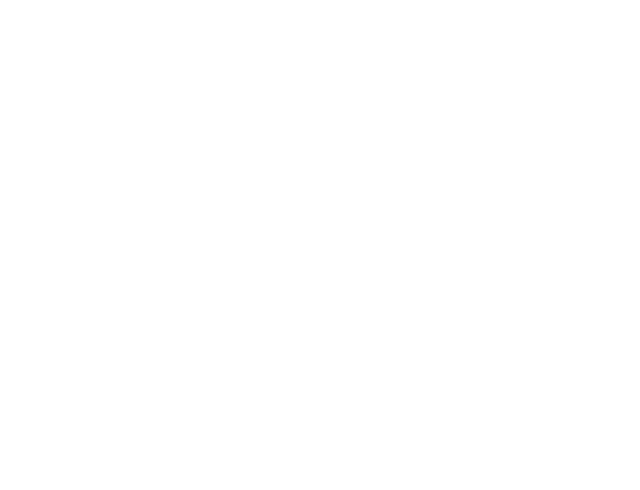
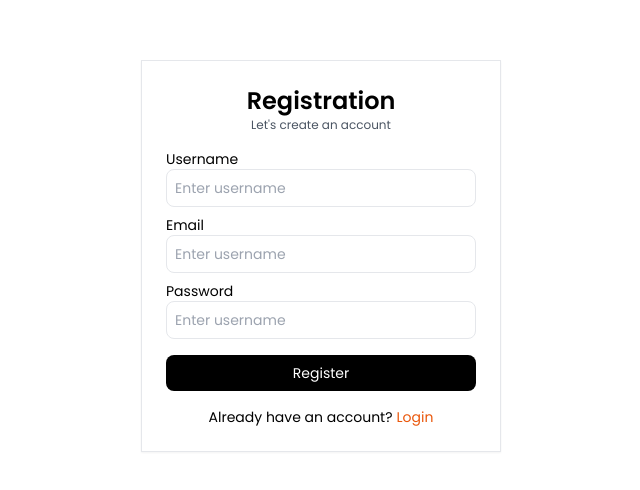
Before and after one commit to merndevfp01-ctrl/tasnm-frontend, a React (Vite) app: page /register in a window 1280 px wide. Before the commit this address had no page. Shown: the part 108-598 px from the top of the page, without its empty margins (319-959 px from the left). Built offline with nearby package versions, Linux system fonts and the light colour scheme.

Commit message:
Integrate Register and Login API

```diff
--- a/src/Shared/Header.jsx
+++ b/src/Shared/Header.jsx
@@ -120,10 +120,16 @@ function Header() {
                         CONTACT
                     </Link>
                     <Link
-                        to={"/admin"}
-                        className='hover:text-orange-600'
+                        to={"/login"}
+                        className='text-white bg-orange-600 hover:bg-orange-700 rounded-sm px-3 py-1.5'
                     >
-                        Admin
+                        Login
+                    </Link>
+                    <Link
+                        to={"/register"}
+                        className='border px-3 py-1.5 hover:border-orange-600 hover:text-orange-600'
+                    >
+                        Register
                     </Link>
                 </div>
                 <div className='hidden md:flex items-center gap-4 text-white'>
@@ -207,7 +213,7 @@ function Header() {
                                 <div className='w-full flex flex-col justify-center items-center space-y-2'>
                                     <button className='flex items-center gap-2 hover:text-orange-600 hover:duration-300'>
                                         go to cart
-                                        <ChevronRight className='h-3 w-3'/>
+                                        <ChevronRight className='h-3 w-3' />
                                     </button>
                                     <button className='w-full bg-black text-white text-center py-2'>
                                         Checkout
--- a/src/pages/admin/orders/Orders.jsx
+++ b/src/pages/admin/orders/Orders.jsx
@@ -31,8 +31,8 @@ export default function Orders() {
                         <Search className="h-4 w-4 text-gray-500" />
                     </div>
                     <div className="flex items-center text-xs gap-4">
-                        <button className="border bg-white shadow-sm p-2">Completed</button>
-                        <button className="border bg-white shadow-sm p-2">Pending</button>
+                        <button className="border bg-white hover:bg-gray-50 shadow-sm p-2">Completed</button>
+                        <button className="border bg-white hover:bg-gray-50 shadow-sm p-2">Pending</button>
                     </div>
                 </div>
                 {/* Table */}
--- /dev/null
+++ b/src/pages/register/Register.jsx
@@ -0,0 +1,89 @@
+import { Link, useNavigate } from "react-router-dom";
+import { useState } from "react";
+export default function Register() {
+    const navigate = useNavigate();
+    const [formData, setFormData] = useState({
+        name: '',
+        email: '',
+        password: ''
+    })
+    const [loading, setLoading] = useState(false);
+
+    const handleSubmit = async (e) => {
+        e.preventDefault();
+        setLoading(true)
+        try {
+            const response = await fetch("http://localhost:3000/auth/register", {
+                method: "POST",
+                headers: {
+                    "Content-type": "application/json"
+                },
+                body: JSON.stringify(formData)
+            })
+
+            if (response.ok) {
+                const data = response.json()
+                setTimeout(() => {
+                    navigate('/login')
+                }, 1200);
+            }
+        } catch (error) {
+            console.log(error)
+            alert("Something went wrong")
+        }
+    }
+    return (
+        <div className="w-full flex justify-center items-center p-10">
+            <div className="w-full md:w-[30%] border shadow-sm p-6 space-y-4">
+                <div className="text-center">
+                    <h1 className="text-xl md:text-2xl font-semibold">Registration</h1>
+                    <p className="text-xs text-gray-600">Let's create an account</p>
+                </div>
+                <div className="text-sm space-y-2">
+                    <div>
+                        <label>Username</label>
+                        <input
+                            type="text"
+                            value={formData.name}
+                            onChange={(e) => {
+                                setFormData({...formData, name: e.target.value})
+                            }}
+                            placeholder="Enter username"
+                            className="w-full border rounded-lg outline-none p-2" />
+                    </div>
+                    <div>
+                        <label>Email</label>
+                        <input
+                            type="text"
+                            value={formData.email}
+                            onChange={(e) => {
+                                setFormData({...formData, email: e.target.value})
+                            }}
+                            placeholder="Enter username"
+                            className="w-full border rounded-lg outline-none p-2" />
+                    </div>
+                    <div>
+                        <label>Password</label>
+                        <input
+                            type="text"
+                            value={formData.password}
+                            onChange={(e)=>{
+                                setFormData({...formData, password: e.target.value})
+                            }}
+                            placeholder="Enter username"
+                            className="w-full border rounded-lg outline-none p-2" />
+                    </div>
+                </div>
+                <button type="submit" onClick={handleSubmit} className="w-full text-sm bg-black text-white rounded-lg p-2">
+                    {loading ? "Regiter.." : "Register"}
+                </button>
+                <div className="text-sm flex justify-center items-center gap-1">
+                    <p>Already have an account?</p>
+                    <Link to={"/login"} className="text-orange-600">
+                        Login
+                    </Link>
+                </div>
+            </div>
+        </div>
+    )
+}
--- a/src/pages/user/Login.jsx
+++ b/src/pages/user/Login.jsx
@@ -1,6 +1,47 @@
 import { Eye } from "lucide-react"
+import { useState } from "react";
+import { Link, useNavigate } from "react-router-dom";
 
 function Login() {
+    const navigate = useNavigate();
+    const [formData, setFormData] = useState({
+        email: "",
+        password: ""
+    });
+    const [loading, setLoading] = useState(false);
+
+    const handleSubmit = async (e) => {
+        e.preventDefault();
+        setLoading(true)
+        try {
+            const response = await fetch("http://localhost:3000/auth/login", {
+                method: "POST",
+                headers: {
+                    "Content-type": "application/json"
+                },
+                body: JSON.stringify(formData)
+
+            })
+            const data = await response.json();
+            if (response.ok && data.success) {
+                const { token, user } = data.data
+
+                localStorage.setItem("token", token);
+                localStorage.setItem("role", user.role);
+
+                setTimeout(() => {
+                    if (user.role === "admin") {
+                        navigate("/admin")
+                    } else {
+                        navigate("/")
+                    }
+                }, 1200)
+            }
+        } catch (error) {
+            console.log(error)
+        }
+    }
+
     return (
         <div className="w-full flex justify-center items-center p-10 md:p-0">
             <div className="w-full flex flex-col md:flex-row items-center md:max-w-4xl border ">
@@ -27,8 +68,13 @@ function Login() {
                             <label >Email</label>
                             <input
                                 type="text"
+                                value={formData.email}
+                                onChange={(e) => {
+                                    setFormData({ ...formData, email: e.target.value })
+                                }}
                                 placeholder="Enter email"
                                 className="border rounded-lg w-full p-2"
+                                required
                             />
                         </div>
                         <div className="text-sm text-700 space-y-2">
@@ -36,8 +82,13 @@ function Login() {
                             <div className="border rounded-lg w-full flex justify-between items-center ">
                                 <input
                                     type="text"
+                                    value={formData.password}
+                                    onChange={(e) => {
+                                        setFormData({ ...formData, password: e.target.value })
+                                    }}
                                     placeholder="Enter password"
                                     className="w-full p-2 rounded-lg outline-none"
+                                    required
                                 />
                                 <div className="border-l p-2">
                                     <Eye className="h-4 w-4" />
@@ -54,12 +105,14 @@ function Login() {
                             </button>
                         </div>
                     </div>
-                    <button className="w-full bg-black text-white rounded-lg py-2">
-                        Login
+                    <button onClick={handleSubmit} type="submit" className="w-full bg-black text-white text-sm rounded-lg py-2">
+                        {loading ? "Logging in.." : "Login"}
                     </button>
                     <button className="text-xs text-gray-600">
                         Don't have any account?
-                        <span className="text-blue-500">Register</span>
+                        <Link to={"/register"} className="text-orange-600">
+                            Register
+                        </Link>
                     </button>
                 </div>
 
--- a/src/routes/siteRoutes.jsx
+++ b/src/routes/siteRoutes.jsx
@@ -11,6 +11,7 @@ import SingleProduct from "../pages/user/singleproducts/SingleProducts"
 import Shoppingcart from "../pages/user/shoppingcart/Shoppingcart"
 import Shop from "../pages/user/shop/Shop"
 import About from "../pages/user/about/About"
+import Register from "../pages/register/register"
 
 function IndexRoutes() {
     return (
@@ -19,6 +20,7 @@ function IndexRoutes() {
             <Route path="/about" element={<About />} />
             <Route path="/contact" element={<Contact />} />
             <Route path="/login" element={<Login />} />
+            <Route path="/register" element={<Register />} />
             <Route path="/blog" element={<Blog />} />
             <Route path="/lookbook" element={<Lookbook />} />
             <Route path="/checkout" element={<Checkout />} />
```
